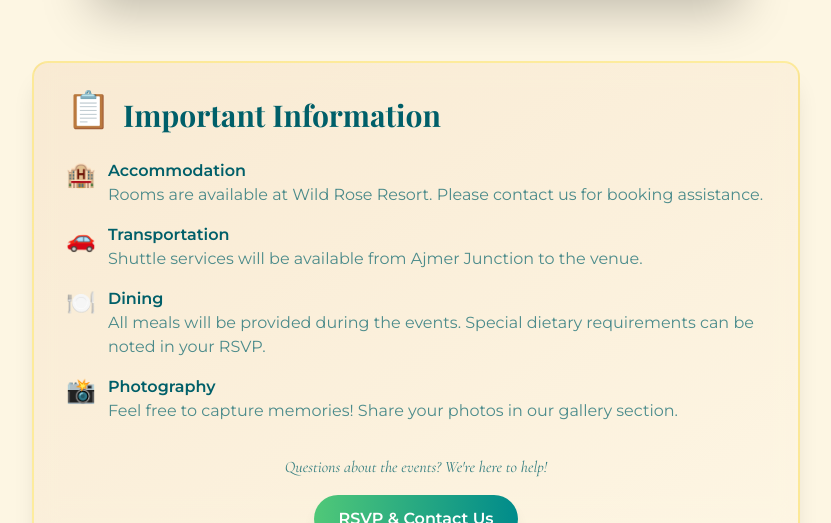
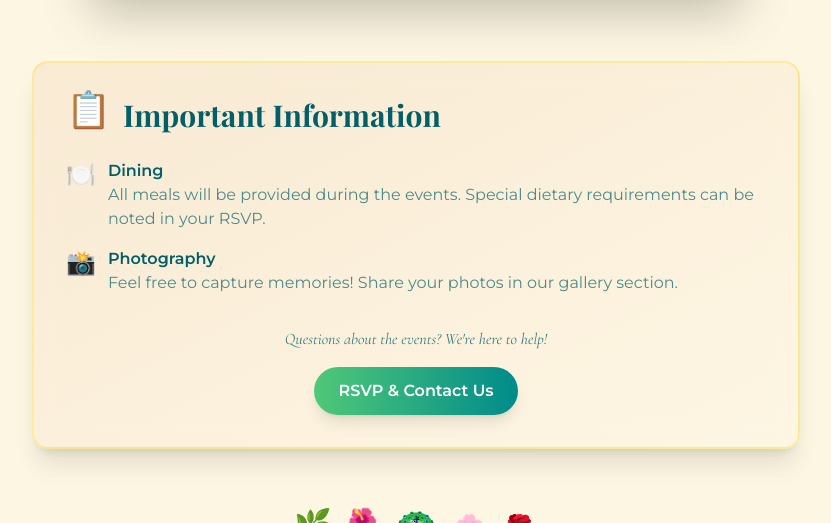
Before and after one commit to govinda610/the_wedding_website, a plain HTML site: page events.html in a window 1280 px wide. Shown: the part 2277-2800 px from the top of the page, without its empty margins (224-1055 px from the left). Drawn offline with nearby package versions, Linux system fonts and the light colour scheme; a web font is replaced by a local one.

Commit message:
fixed the issues with the events page

```diff
--- a/events.html
+++ b/events.html
@@ -339,7 +339,7 @@
                         <!-- Event description -->
                         <div class="bg-white dark:bg-peacock-blue p-6">
                             <p class="font-elegant text-sm md:text-base text-peacock-blue/80 dark:text-champagne/80 italic leading-relaxed">
-                                A traditional pre-wedding ritual where turmeric paste is applied to the bride and groom, bringing blessings of radiance and prosperity.
+                                A heartwarming pre-wedding tradition, the Maayra ceremony features the maternal uncle and family bringing gifts and blessings to honor their sister and celebrate the new couple.
                             </p>
                         </div>
                     </div>
@@ -641,21 +641,6 @@
                     </div>
 
                     <div class="space-y-4 font-body text-sm md:text-base">
-                        <div class="flex items-start gap-3">
-                            <div class="text-2xl">🏨</div>
-                            <div>
-                                <p class="font-semibold text-peacock-blue dark:text-champagne">Accommodation</p>
-                                <p class="text-peacock-blue/70 dark:text-champagne/70">Rooms are available at Wild Rose Resort. Please contact us for booking assistance.</p>
-                            </div>
-                        </div>
-
-                        <div class="flex items-start gap-3">
-                            <div class="text-2xl">🚗</div>
-                            <div>
-                                <p class="font-semibold text-peacock-blue dark:text-champagne">Transportation</p>
-                                <p class="text-peacock-blue/70 dark:text-champagne/70">Shuttle services will be available from Ajmer Junction to the venue.</p>
-                            </div>
-                        </div>
 
                         <div class="flex items-start gap-3">
                             <div class="text-2xl">🍽️</div>
```
